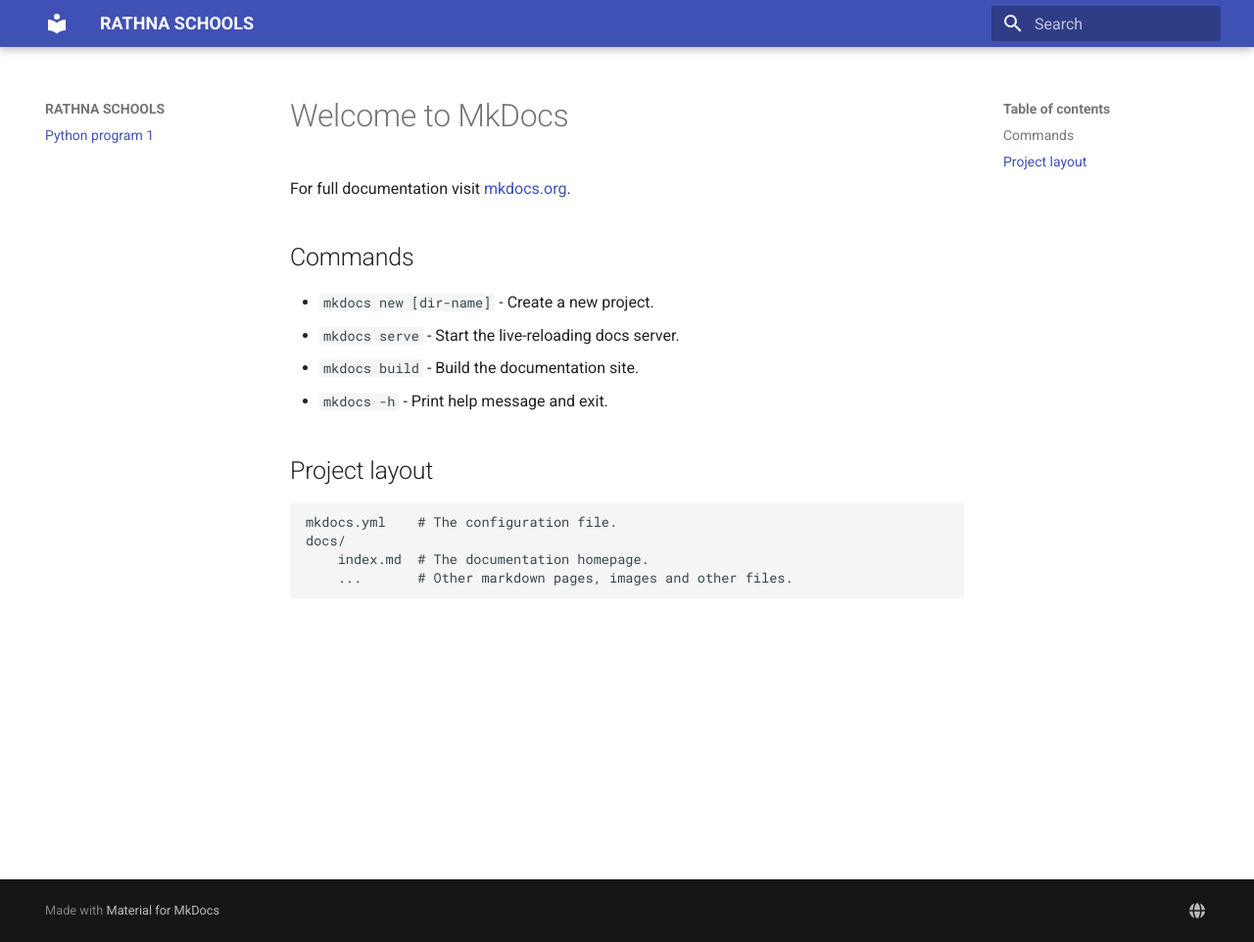
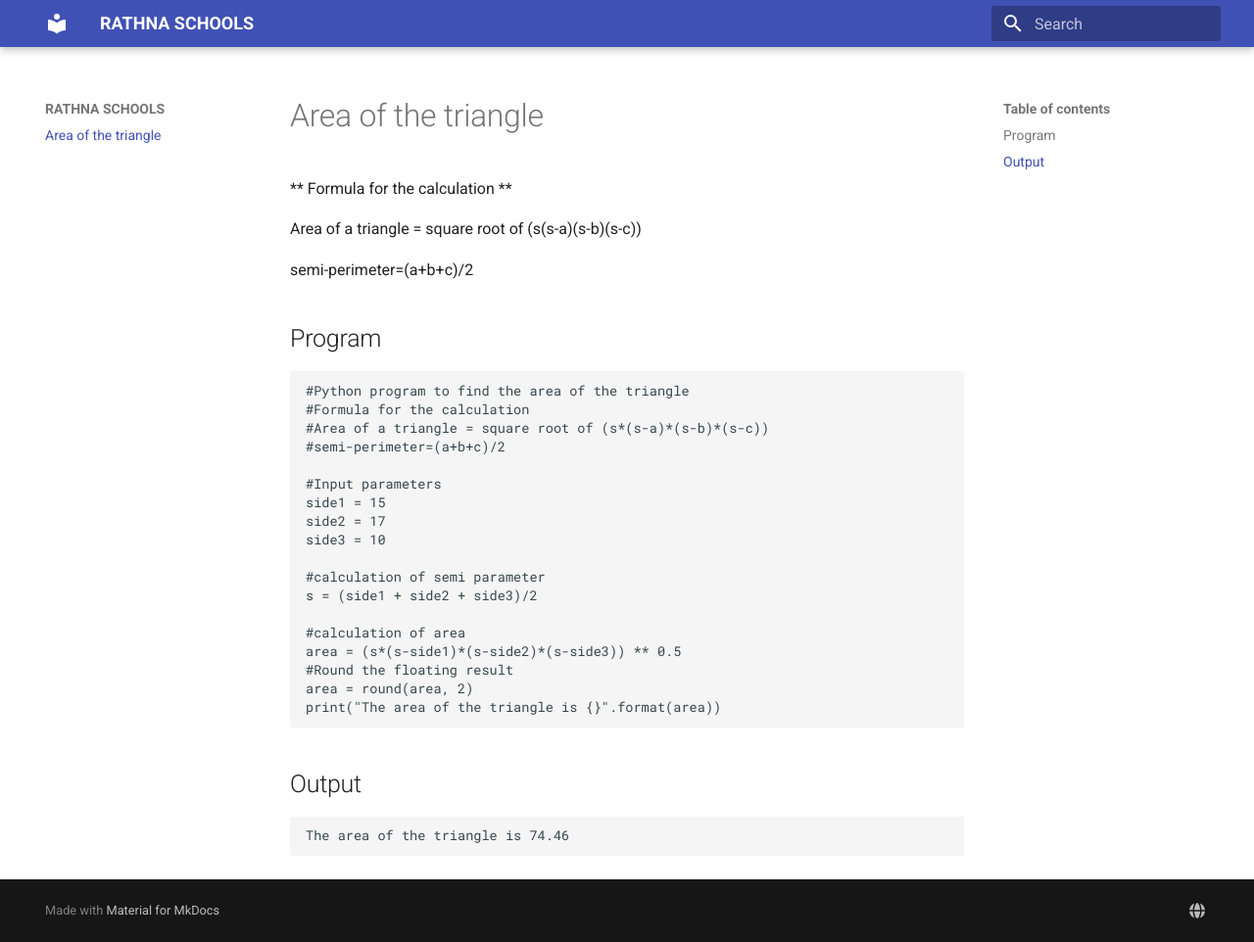
Before and after one commit to Rathinavelkumar/PythonPrograms, an MkDocs documentation site: the page built from docs/index.md, in a window 1280 px wide and 962 px high. Shown: the whole window at 98% size. Built offline with MkDocs 1.6.1 and Material for MkDocs 9.7.7, drawn with Linux system fonts in a browser that asks for light colours.

Commit message:
area of the triangle

```diff
--- a/docs/index.md
+++ b/docs/index.md
@@ -1,17 +1,30 @@
-# Welcome to MkDocs
+** Formula for the calculation **
 
-For full documentation visit [mkdocs.org](https://www.mkdocs.org).
+Area of a triangle = square root of (s(s-a)(s-b)(s-c))
 
-## Commands
+semi-perimeter=(a+b+c)/2
 
-* `mkdocs new [dir-name]` - Create a new project.
-* `mkdocs serve` - Start the live-reloading docs server.
-* `mkdocs build` - Build the documentation site.
-* `mkdocs -h` - Print help message and exit.
+## Program
 
-## Project layout
+    #Python program to find the area of the triangle
+    #Formula for the calculation
+    #Area of a triangle = square root of (s*(s-a)*(s-b)*(s-c))
+    #semi-perimeter=(a+b+c)/2
 
-    mkdocs.yml    # The configuration file.
-    docs/
-        index.md  # The documentation homepage.
-        ...       # Other markdown pages, images and other files.
+    #Input parameters
+    side1 = 15
+    side2 = 17
+    side3 = 10
+
+    #calculation of semi parameter
+    s = (side1 + side2 + side3)/2
+
+    #calculation of area
+    area = (s*(s-side1)*(s-side2)*(s-side3)) ** 0.5
+    #Round the floating result
+    area = round(area, 2)
+    print("The area of the triangle is {}".format(area))
+
+## Output
+
+    The area of the triangle is 74.46
--- a/mkdocs.yml
+++ b/mkdocs.yml
@@ -5,7 +5,7 @@ site_description: >-
   An interactive site to solve lot of coding problems using python language
 
 nav:
-    - Python program 1: index.md
+    - Area of the triangle: index.md
 
 theme:
   name: material
```
